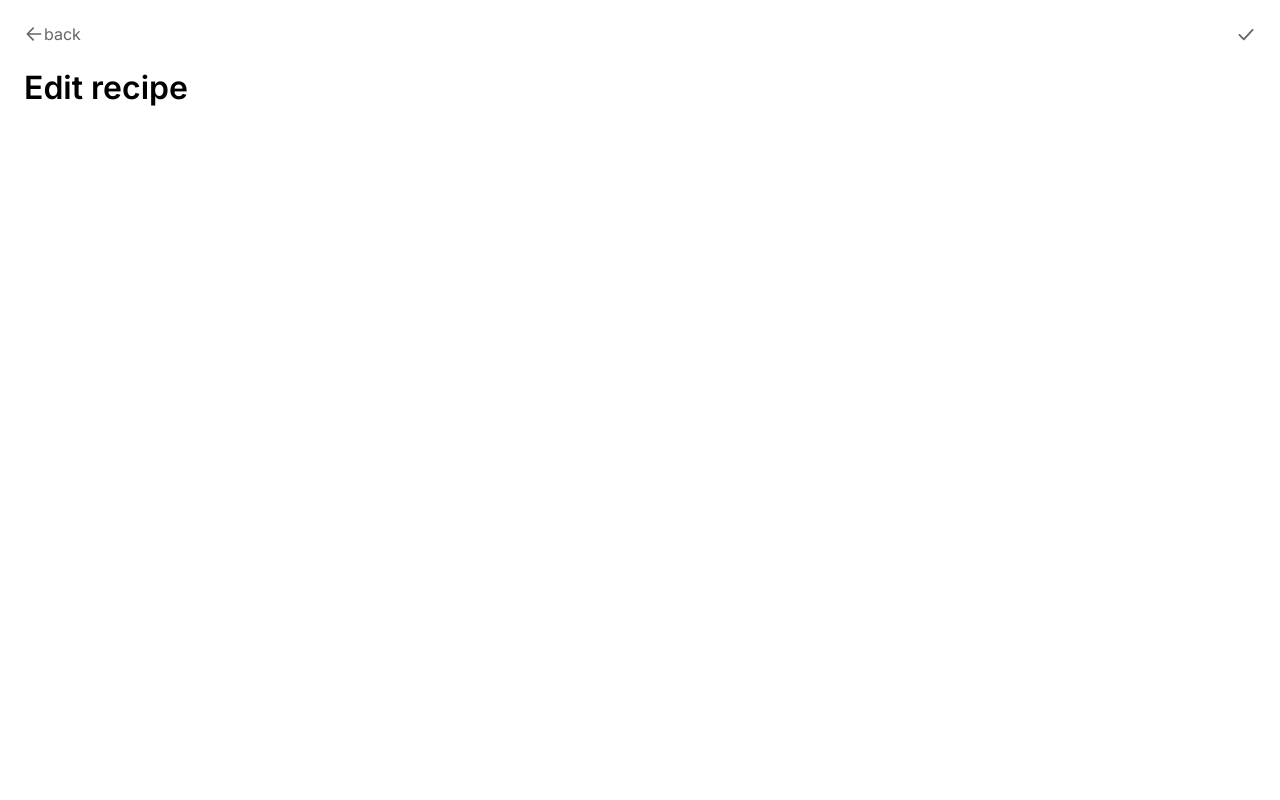
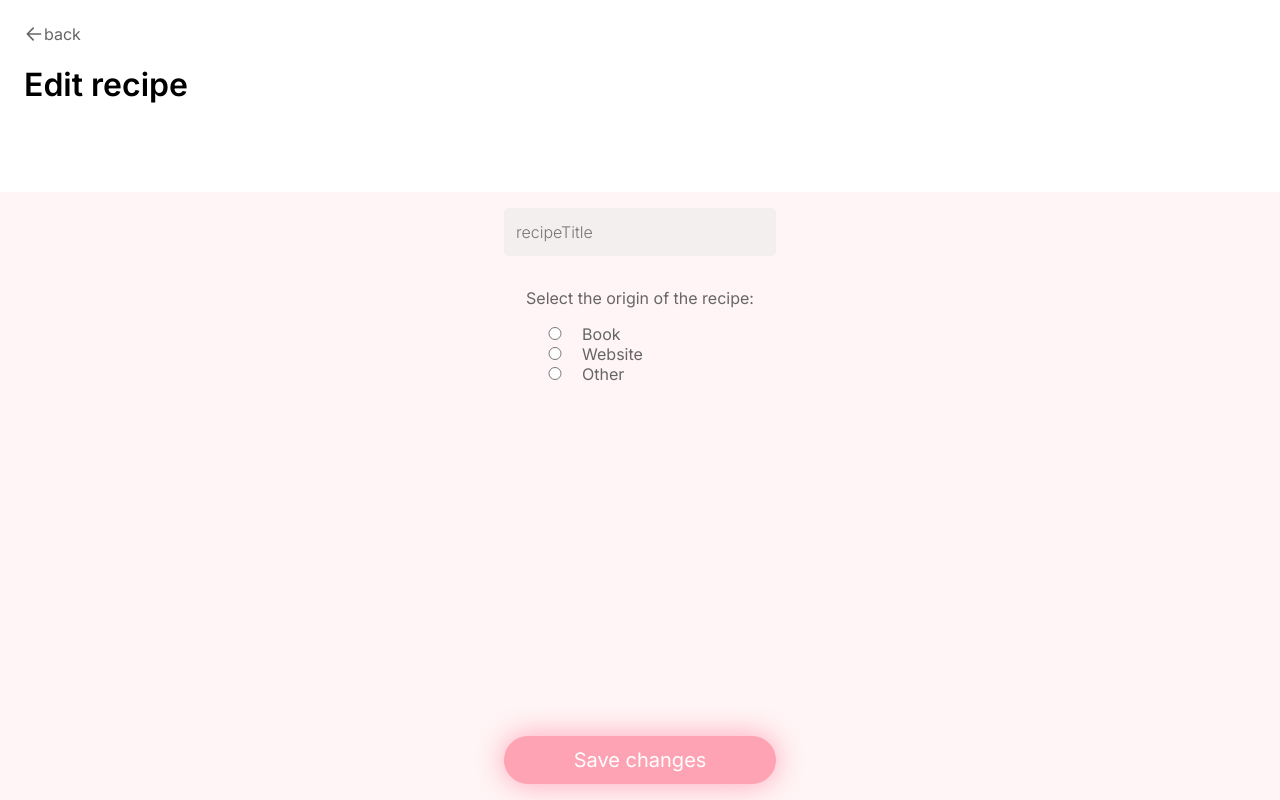
Before and after one commit to Luxa23/capstone-project, a Next.js app: page /edit-recipe/1 in a window 1280 px wide. Built offline with nearby package versions, Linux system fonts and the light colour scheme.

Commit message:
Made it possible to save changes

```diff
--- a/components/Header.js
+++ b/components/Header.js
@@ -25,7 +25,7 @@ export default function Header({ id }) {
           </StyledA>
         </Link>
         <Link passHref href="/edit-recipe/${recipe.id}">
-          <StyledButtonIcon>
+          <StyledButtonIcon id={recipe.id} key={recipe.id}>
             <Penicon width="20px" height="20px" />
           </StyledButtonIcon>
         </Link>
--- /dev/null
+++ b/components/RecipeFormEdit.js
@@ -0,0 +1,203 @@
+import {
+  StyledForm,
+  StyledInput,
+  StyledButton,
+  StyledRadioButtonGroup,
+} from './StyledComponents';
+import useStore from '../hooks/useStore';
+import { useState } from 'react';
+
+export default function RecipeFormEdit({ id }) {
+  const currentRecipe = {
+    recipeTitle: '',
+    origin: '',
+    bookTitle: '',
+    bookAuthor: '',
+    bookPage: '',
+    websiteName: '',
+    websiteUrl: '',
+    otherSource: '',
+    otherLocation: '',
+  };
+
+  const recipeList = useStore(state => state.recipeList);
+  const recipe = recipeList.find(recipe => recipe.id === id) || {};
+
+  const editRecipe = useStore(state => state.editRecipe);
+  const [recipeEdit, setRecipeEdit] = useState(recipe);
+
+  return (
+    <>
+      <StyledForm
+        onSubmit={event => {
+          event.preventDefault();
+          const trimmedValue = recipeEdit.recipeTitle.trim();
+          if (trimmedValue.length > 0) {
+            editRecipe(recipeEdit);
+            setRecipeEdit(currentRecipe);
+          }
+        }}
+      >
+        <StyledInput
+          required
+          type="text"
+          minLength={2}
+          maxLength={60}
+          placeholder="recipeTitle"
+          value={recipeEdit.recipeTitle}
+          onChange={event => {
+            setRecipeEdit({ ...recipeEdit, recipeTitle: event.target.value });
+          }}
+        />
+        <StyledRadioButtonGroup>
+          <p>Select the origin of the recipe:</p>
+          <div>
+            <input
+              type="radio"
+              id="Book"
+              name="origin"
+              value="Book"
+              required
+              checked={recipeEdit.origin === 'Book'}
+              onChange={event => {
+                setRecipeEdit({ ...recipeEdit, origin: event.target.value });
+              }}
+            />
+            <label htmlFor="Book">Book</label>
+          </div>
+          <div>
+            <input
+              type="radio"
+              id="Website"
+              name="origin"
+              value="Website"
+              checked={recipeEdit.origin === 'Website'}
+              onChange={event => {
+                setRecipeEdit({ ...recipeEdit, origin: event.target.value });
+              }}
+            ></input>
+            <label htmlFor="Website">Website</label>
+          </div>
+          <div>
+            <input
+              type="radio"
+              id="Other"
+              name="origin"
+              value="Other"
+              checked={recipeEdit.origin === 'Other'}
+              onChange={event => {
+                setRecipeEdit({ ...recipeEdit, origin: event.target.value });
+              }}
+            ></input>
+            <label htmlFor="Other">Other</label>
+          </div>
+        </StyledRadioButtonGroup>
+        {/* book entry */}
+        {recipe.origin === 'Book' && (
+          <>
+            <StyledInput
+              required
+              type="text"
+              minLength={2}
+              maxLength={100}
+              placeholder="bookTitle"
+              value={recipeEdit.bookTitle}
+              onChange={event => {
+                setRecipeEdit({ ...recipeEdit, bookTitle: event.target.value });
+              }}
+            ></StyledInput>
+            <StyledInput
+              required
+              type="text"
+              minLength={2}
+              maxLength={100}
+              placeholder="bookAuthor"
+              value={recipeEdit.bookAuthor}
+              onChange={event => {
+                setRecipeEdit({
+                  ...recipeEdit,
+                  bookAuthor: event.target.value,
+                });
+              }}
+            ></StyledInput>
+            <StyledInput
+              required
+              type="number"
+              minLength={1}
+              maxLength={3}
+              placeholder="page"
+              value={recipeEdit.bookPage}
+              onChange={event => {
+                setRecipeEdit({ ...recipeEdit, bookPage: event.target.value });
+              }}
+            ></StyledInput>
+          </>
+        )}
+        {recipe.origin === 'Website' && (
+          <>
+            <StyledInput
+              required
+              type="test"
+              minLength={1}
+              maxLength={100}
+              placeholder="website"
+              value={recipeEdit.websiteName}
+              onChange={event => {
+                setRecipeEdit({
+                  ...recipeEdit,
+                  websiteName: event.target.value,
+                });
+              }}
+            ></StyledInput>
+            <StyledInput
+              required
+              type="url"
+              minLength={1}
+              maxLength={100}
+              placeholder="url"
+              value={recipeEdit.websiteUrl}
+              onChange={event => {
+                setRecipeEdit({
+                  ...recipeEdit,
+                  websiteUrl: event.target.value,
+                });
+              }}
+            ></StyledInput>
+          </>
+        )}
+        {recipe.origin === 'Other' && (
+          <>
+            <StyledInput
+              type="text"
+              minLength={1}
+              maxLength={100}
+              placeholder="personal source"
+              value={recipeEdit.otherSource}
+              onChange={event => {
+                setRecipeEdit({
+                  ...recipeEdit,
+                  otherSource: event.target.value,
+                });
+              }}
+            ></StyledInput>
+            <StyledInput
+              required
+              type="text"
+              minLength={1}
+              maxLength={100}
+              placeholder="location of recipe"
+              value={recipeEdit.otherLocation}
+              onChange={event => {
+                setRecipeEdit({
+                  ...recipeEdit,
+                  otherLocation: event.target.value,
+                });
+              }}
+            ></StyledInput>
+          </>
+        )}
+        <StyledButton type="submit">Save changes</StyledButton>
+      </StyledForm>
+    </>
+  );
+}
--- a/hooks/useStore.js
+++ b/hooks/useStore.js
@@ -48,7 +48,9 @@ const useStore = create(
           set(state => {
             return {
               recipeList: state.recipeList.map(recipe =>
-                recipe.id === currentRecipe.id ? currentRecipe : recipe
+                recipe.id === currentRecipe.id
+                  ? { ...recipe, ...currentRecipe }
+                  : recipe
               ),
             };
           });
--- a/pages/edit-recipe/[id].js
+++ b/pages/edit-recipe/[id].js
@@ -3,13 +3,21 @@ import {
   StyledHeader,
   StyledA,
   StyledHeaderIcons,
-  StyledButtonIcon,
 } from '../../components/StyledComponents';
 import Link from 'next/link';
 import Arrowleft from '../../public/arrowleft.svg';
-import Tickicon from '../../public/tickicon.svg';
+import RecipeFormEdit from '../../components/RecipeFormEdit';
+import useStore from '../../hooks/useStore';
+import { useRouter } from 'next/router';
 
 export default function EditRecipe() {
+  const recipeList = useStore(state => state.recipeList);
+
+  const router = useRouter();
+  const { id } = router.query;
+
+  const recipe = recipeList.find(recipe => recipe.id === id) || {};
+
   return (
     <>
       <StyledPageContainer>
@@ -21,14 +29,10 @@ export default function EditRecipe() {
                 back
               </StyledA>
             </Link>
-            <Link passHref href="/">
-              <StyledButtonIcon>
-                <Tickicon width="20px" height="20px" />
-              </StyledButtonIcon>
-            </Link>
           </StyledHeaderIcons>
           <h1>Edit recipe</h1>
         </StyledHeader>
+        <RecipeFormEdit id={recipe.id} key={recipe.id} />
       </StyledPageContainer>
     </>
   );
```
Also changed, not shown: pages/recipe/[id].js (+25 -3 lines).
